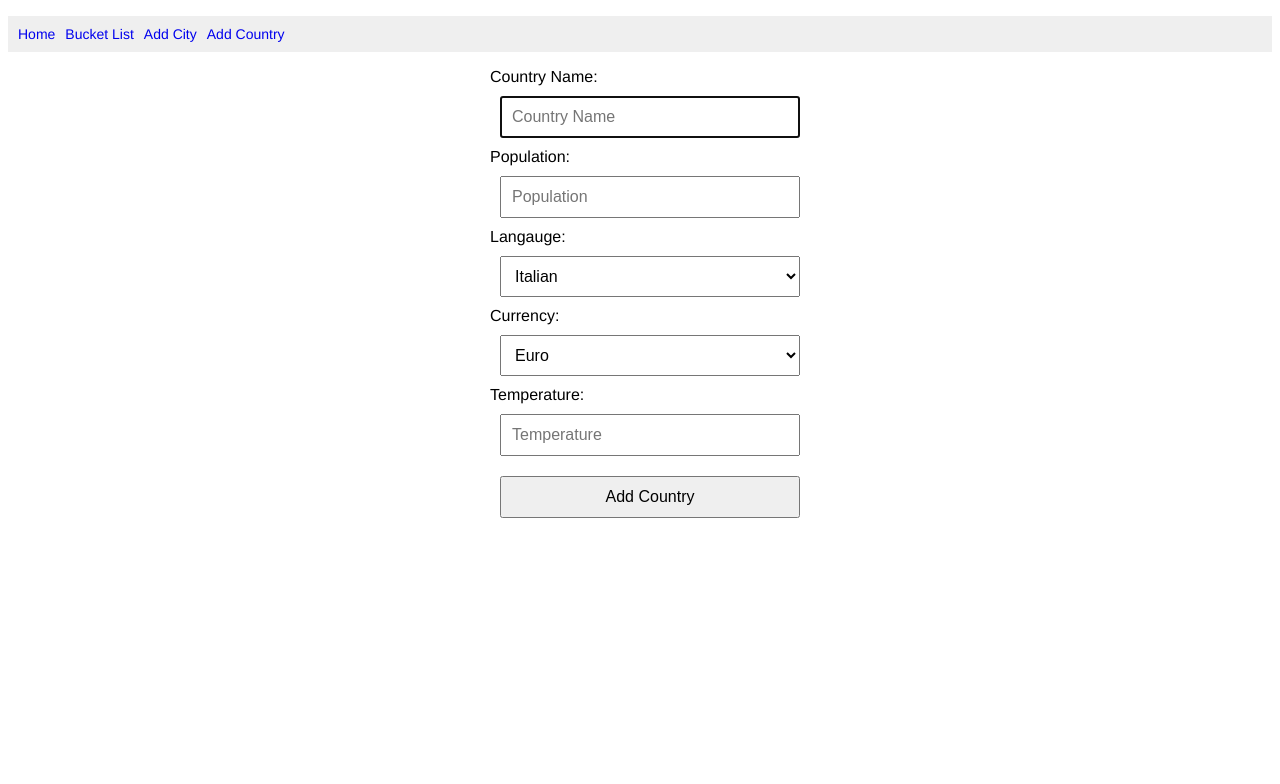
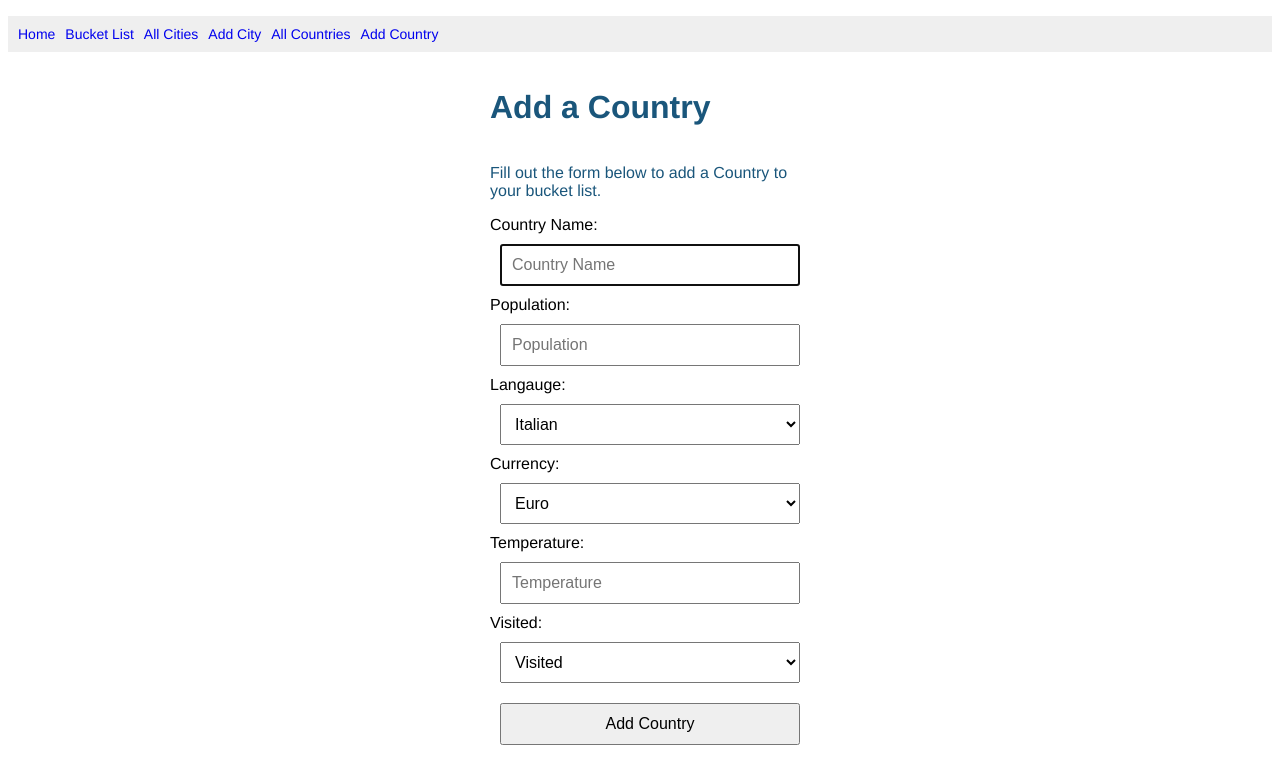
Before and after one commit to stephdavis1/Travel-Bucket-List-App, a Flask app: page /countries/new in a window 1280 px wide. Shown: the top 784 px of the page. Run offline with Flask 2, Linux system fonts and the light colour scheme; data that the repository does not hold is empty; some libraries are stand-ins or nearby versions.

Commit message:
new links in nav and fixed edit/delete bugs

```diff
--- a/controllers/city_controller.py
+++ b/controllers/city_controller.py
@@ -58,7 +58,6 @@ def update_city(id):
     city_type = request.form["city_type"]
     country = country_repository.select(request.form["country_id"])
     city = City (name, city_type, country, id)
-    print(city.country.name())
     city_repository.update(city)
     return redirect('/cities')
 
--- a/controllers/country_controller.py
+++ b/controllers/country_controller.py
@@ -18,8 +18,8 @@ def countries():
 # GET '/countries/new'
 @countries_blueprint.route("/countries/new", methods=["GET"])
 def new_country():
-    cities = city_repository.select_all()
-    return render_template("countries/new.html", all_cities=cities)
+    countries = country_repository.select_all()
+    return render_template("countries/new.html", all_countries=countries)
 
 
 
@@ -33,8 +33,9 @@ def create_country():
     language_spoken = request.form["language_spoken"]
     currency_used = request.form["currency_used"]
     average_temperature = request.form["average_temperature"]
-    country = Country(name, population, language_spoken, currency_used, average_temperature)
-    country_repository.save(country)
+    visited = request.form["visited"]
+    country = Country(name, population, language_spoken,currency_used, average_temperature, id, visited)
+    country_repository.update(country)
     return redirect("/countries")
 
 
@@ -51,7 +52,8 @@ def show_country(id):
 @countries_blueprint.route("/countries/<id>/edit", methods=["GET"])
 def edit_country(id):
     country = country_repository.select(id)
-    return render_template("countries/edit.html", country=country)
+    cities = city_repository.select_all()
+    return render_template("countries/edit.html", country=country, all_cities = cities)
 
 
 # UPDATE
--- a/repositories/city_repository.py
+++ b/repositories/city_repository.py
@@ -8,7 +8,7 @@ import repositories.country_repository as country_repository
 
 # create
 def save(city):
-    sql = "INSERT INTO cities (name, city_type, country_id) VALUES (%s, %s, %s) RETURNING *"
+    sql = "INSERT INTO cities (name, city_type, country_id, visited) VALUES (%s, %s, %s, %s) RETURNING *"
     values = [city.name, city.city_type, city.country.id]
     results = run_sql(sql, values)
     id = results[0]['id']
@@ -25,7 +25,7 @@ def select_all():
 
     for row in results:
         country = country_repository.select(row["country_id"])
-        city = City(row['name'], row['city_type'], country, row['id'])
+        city = City(row['name'], row['city_type'], country, row['id'], row['visited'])
         cities.append(city)
     return cities
 
@@ -34,13 +34,13 @@ def select_all():
 # read - select one
 def select(id):
     city = None
-    sql = "SELECT * FROM books WHERE id = %s"
+    sql = "SELECT * FROM cities WHERE id = %s"
     values = [id]
     result = run_sql(sql, values)[0]
 
     if result is not None:
         country = country_repository.select(result['country_id'])
-        city = City(result['title'], result['city_type'], country, result['id'])
+        city = City(result['name'], result['city_type'], country, result['id'], result['visited'])
     return city
 
 
@@ -62,7 +62,7 @@ def delete_all():
 
 # update city
 def update(city):
-    sql = "UPDATE cities SET (name, city_type, country_id) = (%s, %s, %s) WHERE id = %s"
-    values = [city.name, city.city_type, city.country.id, city.id]
+    sql = "UPDATE cities SET (name, city_type, country_id, visited) = (%s, %s, %s, %s) WHERE id = %s"
+    values = [city.name, city.city_type, city.country.id, city.id, city.visited]
     print(values)
     run_sql(sql, values)
--- a/templates/base.html
+++ b/templates/base.html
@@ -14,8 +14,14 @@
         <!-- <img src="static/images/bucket_list_small.png" alt="Bucketlist logo" width=100px> -->
         <li><a href="/">Home</a></li>
         <li><a href="/bucketlist">Bucket List</a></li>
+        <li><a href="/cities">All Cities</a></li>
         <li><a href="/cities/new">Add City</a></li>
+        <li><a href="/countries">All Countries</a></li>
         <li><a href="/countries/new">Add Country</a></li>
+
+
+
+
       </ul>
     </nav>
   </header>
--- a/templates/countries/index.html
+++ b/templates/countries/index.html
@@ -5,8 +5,7 @@
 
 {% for country in all_countries %}
 <div class="country">
-  <div class="content">
-    <a href="/countries/{{country.id}}">{{country.name}}</a>
+  <div class="city">
     <div class="name">
       <p>{{country.name}}</p>
     </div>
--- a/templates/countries/new.html
+++ b/templates/countries/new.html
@@ -1,5 +1,8 @@
 {% extends "base.html" %}
 {% block content %}
+
+<h1> Add a Country</h1>
+<p> Fill out the form below to add a Country to your bucket list.</p>
 
 <form action="/countries" method="post">
 
@@ -33,6 +36,15 @@
     <input type="text" id="average_temperature" name="average_temperature" placeholder="Temperature" required autofocus>
   </div>
 
+
+  <div>
+    <label for="visited">Visited:</label>
+    <select id="visited" name="visited">
+      <option value="True">Visited</option>
+      <option value="False">Not Visited</option>
+    </select>
+  </div>
+
   <button type="submit">Add Country</button>
 
 </form>
```
Also changed, not shown: templates/cities/edit.html (+2 -14 lines), templates/cities/index.html (+7 -0 lines), templates/cities/new.html (+9 -2 lines).
